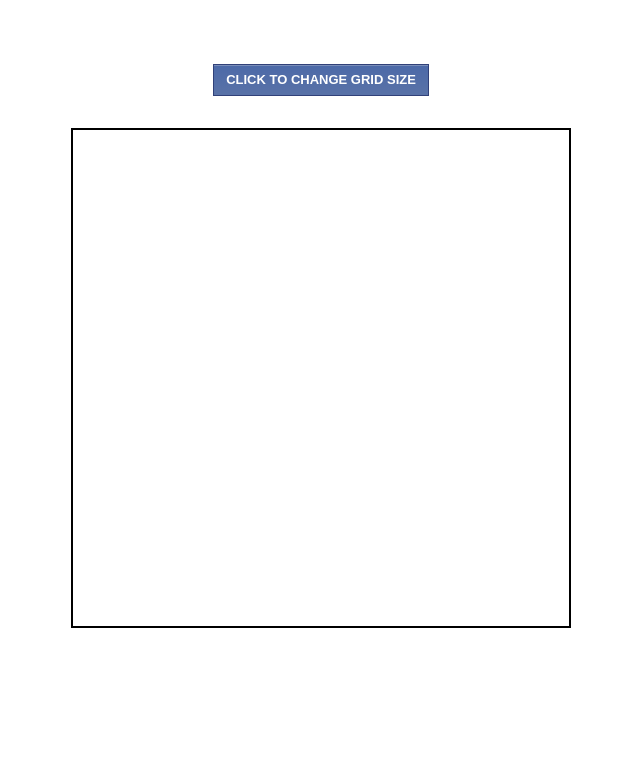
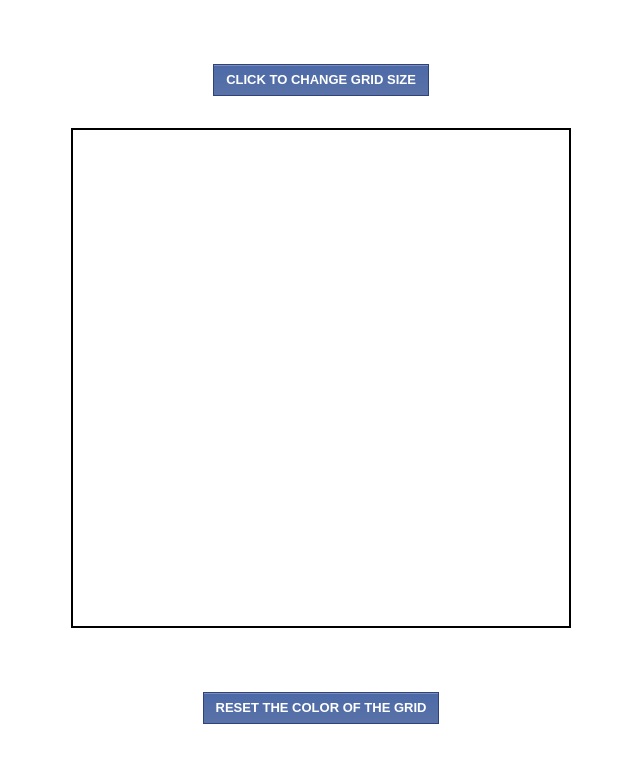
Before and after one commit to patorras/Etch-a-Sketch, a plain HTML site: page index.html in a window 1280 px wide. Shown: the whole page, without its empty margins (319-959 px from the left). Drawn offline with Linux system fonts and the light colour scheme.

Commit message:
now able to clear the background color of the grid

```diff
--- a/index.html
+++ b/index.html
@@ -15,6 +15,10 @@
 
     </div>
 
+    <div id="idClear">
+        <button id="buttonClear" onclick="clearBackground()">RESET THE COLOR OF THE GRID</button>
+    </div>
+
     <script src="scipt.js"></script>
 </body>
 </html>
--- a/scipt.js
+++ b/scipt.js
@@ -65,3 +65,13 @@ function changeGridSize(number) {
   }
 
 }
+
+// clears the background color
+function clearBackground() {
+
+  for (i = 0; i < grid; i++) {
+    let css = document.getElementById(`coiso${i}`);
+    css.style.backgroundColor = "white";
+  }
+
+}
--- a/style.css
+++ b/style.css
@@ -57,3 +57,35 @@
 	position:relative;
 	top:1px;
 }
+
+#idClear {
+    display: flex;
+    justify-content: center;
+    align-items: center;
+    margin-top: 4rem;
+}
+
+#buttonClear {
+    box-shadow:inset 0px 1px 0px 0px #7a8eb9;
+	background:linear-gradient(to bottom, #4d6aa8 5%, #5972a7 100%);
+	background-color:#4d6aa8;
+	border:1px solid #314179;
+	display:inline-block;
+	cursor:pointer;
+	color:#ffffff;
+	font-family:Arial;
+	font-size:13px;
+	font-weight:bold;
+	padding:6px 12px;
+	text-decoration:none;
+}
+
+#buttonClear:hover {
+    background:linear-gradient(to bottom, #5972a7 5%, #4d6aa8 100%);
+	background-color:#5972a7;
+}
+
+#buttonClear :active {
+    position:relative;
+	top:1px;
+}
```
